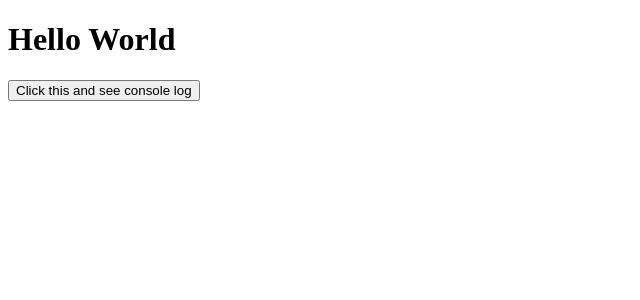
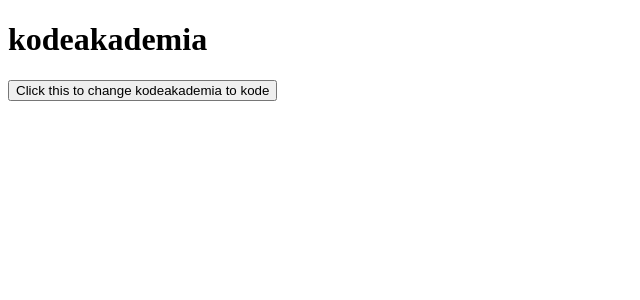
Before and after one commit to SatrioKamaludin/ReactJS-Basic, a React (Create React App) app: page / in a window 1280 px wide. Shown: the top 300 px of the page, without its empty margins (0-640 px from the left). Built offline with nearby package versions, Linux system fonts and the light colour scheme.

Commit message:
Set State

```diff
--- a/src/components/App.js
+++ b/src/components/App.js
@@ -1,14 +1,19 @@
 import { Component } from "react";
 
 class App extends Component {
+    state = {
+        name: "kodeakademia"
+    }
     change = () => {
-        console.log("ok")
+        this.setState({
+            name: "kode"
+        })
     }
     render(){
         return(
             <div>
-                <h1>Hello World</h1>
-                <button onClick={this.change}>Click this and see console log</button>
+                <h1>{this.state.name}</h1>
+                <button onClick={this.change}>Click this to change kodeakademia to kode</button>
             </div>
             //<div></div> //Parsing error: Adjacent JSX elements must be wrapped in an enclosing tag.
         )
```
